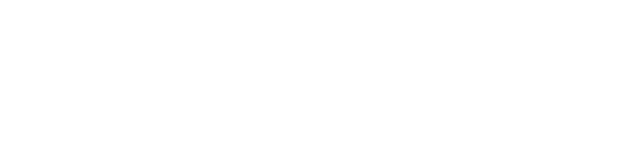
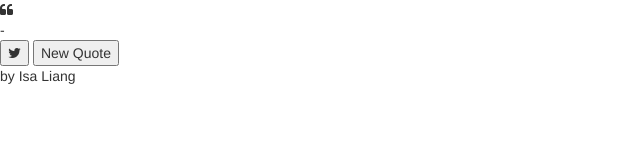
Before and after one commit to Yiyun-Liang/Random-Quote-Machine, a plain HTML site: page index.html in a window 1280 px wide. Shown: the whole page, without its empty margins (0-640 px from the left). Drawn offline with nearby package versions, Linux system fonts and the light colour scheme.

Commit message:
setup quote box html

```diff
--- a/css/main.css
+++ b/css/main.css
@@ -0,0 +1,3 @@
+body {
+
+}
--- a/index.html
+++ b/index.html
@@ -5,10 +5,24 @@
     <meta charset="utf-8">
     <meta name="viewport" content="width=device-width, initial-scale=1">
     <link rel="stylesheet" href="https://maxcdn.bootstrapcdn.com/bootstrap/3.3.7/css/bootstrap.min.css" integrity="sha384-BVYiiSIFeK1dGmJRAkycuHAHRg32OmUcww7on3RYdg4Va+PmSTsz/K68vbdEjh4u" crossorigin="anonymous">
-    <link rel="stylesheet" href="//maxcdn.bootstrapcdn.com/font-awesome/4.3.0/css/font-awesome.min.css">
+    <link rel="stylesheet" href="https://maxcdn.bootstrapcdn.com/font-awesome/4.3.0/css/font-awesome.min.css">
     <link rel="stylesheet" type="text/css" href="css/main.css">
   </head>
   <body>
+    <div class="quotebox">
+      <div class="quote">
+        <i class="fa fa-quote-left"></i>
+        <span id="text"></span>
+      </div>
+      <div class="quote-author">
+        - <span id="author"></span>
+      </div>
+      <div class="buttons">
+        <button type="button" id="tweet-quote"><i class="fa fa-twitter"></i></button>
+        <button type="button" id="new-quote">New Quote</button>
+      </div>
+    </div>
+    <footer>by Isa Liang</footer>
     <script src="https://code.jquery.com/jquery-3.1.0.min.js" integrity="sha256-cCueBR6CsyA4/9szpPfrX3s49M9vUU5BgtiJj06wt/s=" crossorigin="anonymous"></script>
     <script src="https://cdnjs.cloudflare.com/ajax/libs/jquery/2.1.3/jquery.min.js"></script>
     <script src="https://cdnjs.cloudflare.com/ajax/libs/jqueryui/1.11.2/jquery-ui.min.js"></script>
```
